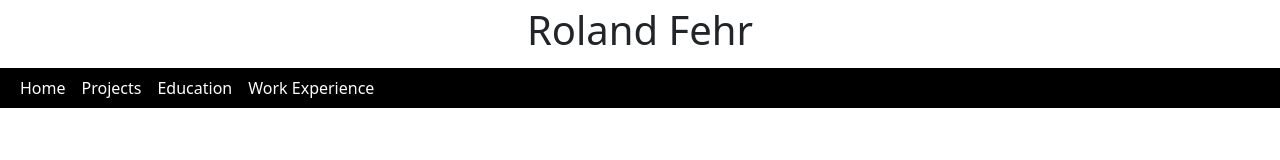
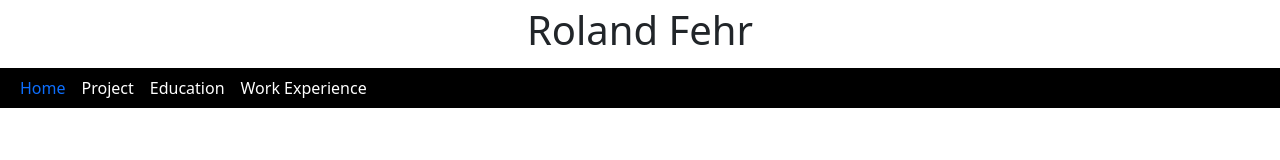
Before and after one commit to rfehr-creator/mySite, a React (Vite) app: page / in a window 1280 px wide. Shown: the top 160 px of the page. Built offline with nearby package versions, Linux system fonts and the light colour scheme.

Commit message:
Implement selected navbar item

```diff
--- a/src/components/NavBar.tsx
+++ b/src/components/NavBar.tsx
@@ -1,28 +1,26 @@
+import { useState } from "react";
 import { NavLink } from "react-router-dom";
+import NavItem from "./NavItem";
 
 export const Navbar = () => {
+  const [activeItem, setActiveItem] = useState<string>('Home');
+
   return (
     <nav className="navbar navbar-expand-sm">
       <div className="container-fluid bg-black ">
         <div className="collapse navbar-collapse" id="navbarNav">
           <ul className="navbar-nav">
-            <li className="nav-item">
-              <NavLink className="nav-link active text-white"  aria-current="page" to='/'>
-                Home
-              </NavLink>
+            <li onClick={() => setActiveItem('Home')}>
+              <NavItem isSelected={activeItem === 'Home'} name='Home' to='/'/>
             </li>
-            <li className="nav-item">
-              <NavLink className="nav-link text-white" to='projects'>
-                Projects
-              </NavLink>
+            <li onClick={() => setActiveItem('Project')}>
+              <NavItem isSelected={activeItem === 'Project'} name='Project' to='/projects'/>
             </li>
-            <li className="nav-item">
-              <NavLink className="nav-link text-white" to='education'>
-                Education
-              </NavLink>
+            <li onClick={() => setActiveItem('Education')}>
+              <NavItem isSelected={activeItem === 'Education'} name='Education' to='/Education'/>
             </li>
-            <li className="nav-item">
-              <NavLink className="nav-link text-white" to='workExperience'>Work Experience</NavLink>
+            <li onClick={() => setActiveItem('WorkExperience')}>
+              <NavItem isSelected={activeItem === 'WorkExperience'} name='Work Experience' to='/workExperience'/>
             </li>
           </ul>
         </div>
@@ -30,3 +28,35 @@ export const Navbar = () => {
     </nav>
   );
 };
+
+// import React, { useState } from 'react';
+
+// interface NavItemProps {
+//   name: string;
+//   onClick: (name: string) => void;
+// }
+
+// const NavItem: React.FC<NavItemProps> = ({ name, onClick }) => {
+//   return <li onClick={() => onClick(name)}>{name}</li>;
+// };
+
+// const Navigation: React.FC = () => {
+//   const [activeItem, setActiveItem] = useState<string>('');
+
+//   const handleItemClick = (name: string) => {
+//     setActiveItem(name);
+//   };
+
+//   return (
+//     <nav>
+//       <ul>
+//         <NavItem name="Home" onClick={handleItemClick} />
+//         <NavItem name="About" onClick={handleItemClick} />
+//         <NavItem name="Contact" onClick={handleItemClick} />
+//       </ul>
+//       <p>Active item: {activeItem}</p>
+//     </nav>
+//   );
+// };
+
+// export default Navigation;
--- /dev/null
+++ b/src/components/NavItem.tsx
@@ -0,0 +1,24 @@
+import React from "react";
+import { NavLink } from "react-router-dom";
+
+interface Props {
+  name: string;
+  to: string;
+  isSelected: boolean;
+}
+
+const NavItem = ({ name, to, isSelected }: Props) => {
+  return (
+    <NavLink
+      className={
+        isSelected ? "nav-link active text-primary" : "nav-link active text-white"
+      }
+      aria-current="page"
+      to={to}
+    >
+      {name}
+    </NavLink>
+  );
+};
+
+export default NavItem;
```
